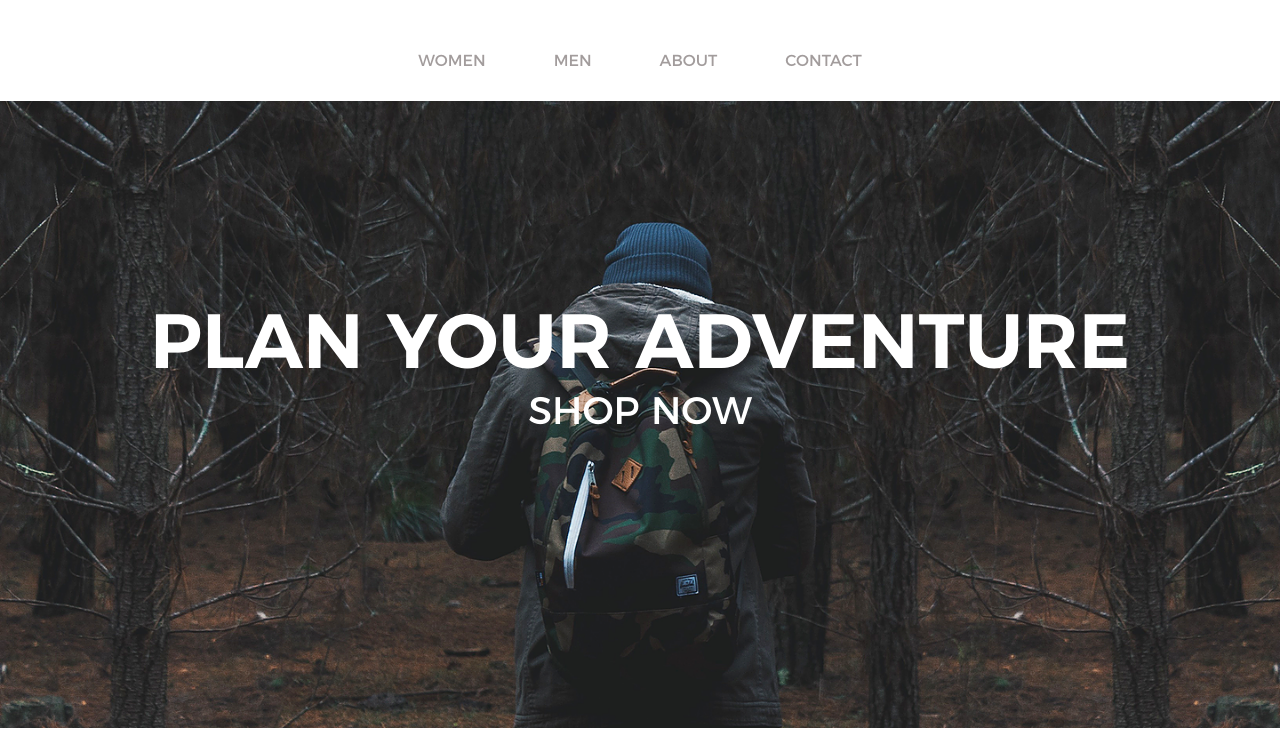
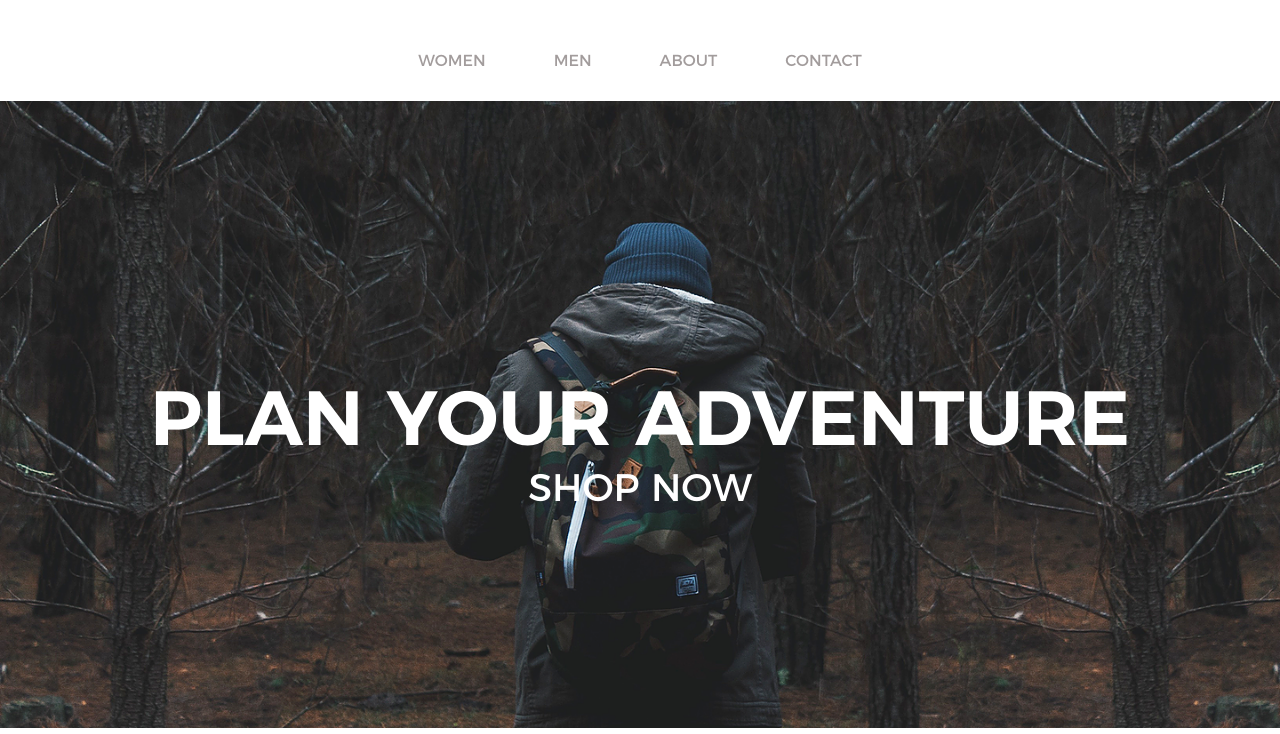
Before and after one commit to santrodriguez-dev/pby-clothing-reactjs, a React (Create React App) app: page / in a window 1280 px wide. Shown: the top 734 px of the page. Built offline with nearby package versions, Linux system fonts and the light colour scheme.

Commit message:
Ajuste titulo

```diff
--- a/src/App.module.scss
+++ b/src/App.module.scss
@@ -17,6 +17,7 @@
     position: absolute;
     text-align: center;
     padding: 0 2em;
+    margin-top: 4em;
 
     h1 {
       // font-weight: bold;
```
